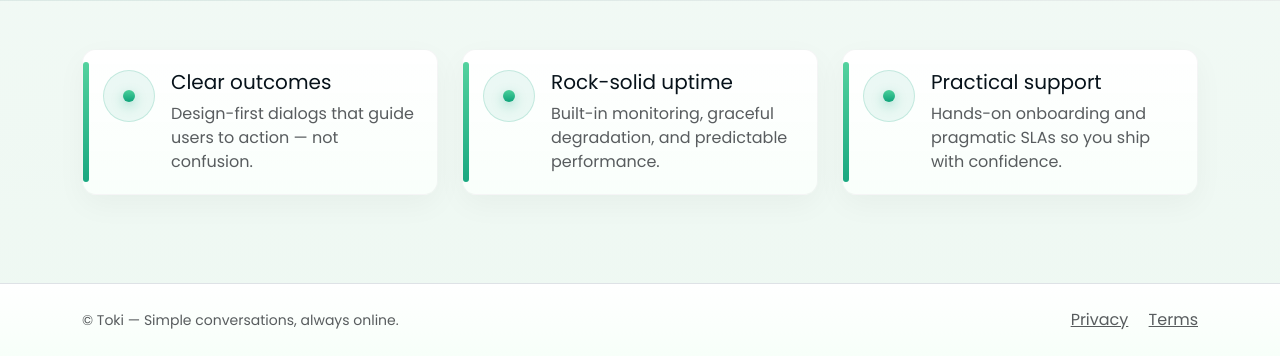
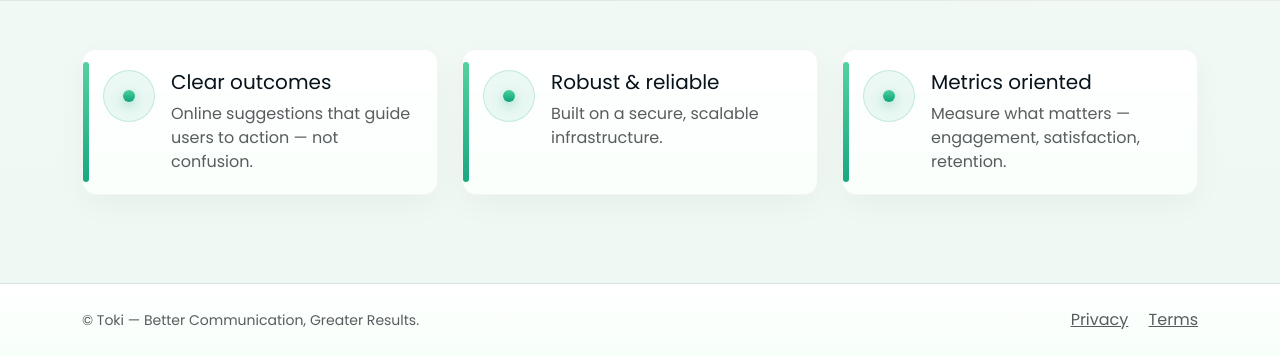
Before and after one commit to Maorb23/Toki, a Django app: page / in a window 1280 px wide. Shown: the part 643-999 px from the top of the page. Run offline with Django 4.2, Linux system fonts and the light colour scheme.

Commit message:
slightly improved text

```diff
--- a/landing/templates/landing/about.html
+++ b/landing/templates/landing/about.html
@@ -47,7 +47,7 @@
 			<div class="col-md-4">
 				<div class="feature-card p-4 h-100">
 					<h5 class="mb-2">Consistent delivery</h5>
-					<p class="text-muted mb-0">Stable performance backed by monitoring and simple processes.</p>
+					<p class="text-muted mb-0">Stable performance backed by monitoring and robust processes.</p>
 				</div>
 			</div>
 		</div>
--- a/landing/templates/landing/base.html
+++ b/landing/templates/landing/base.html
@@ -4,7 +4,7 @@
   <head>
     <meta charset="utf-8">
     <meta name="viewport" content="width=device-width, initial-scale=1">
-    <meta name="description" content="Toki — human-first conversational services: simple, reliable, always online">
+    <meta name="description" content="Toki — Write Once. Be Understood.">
     <title>{% block title %}Toki{% endblock %}</title>
 
     <link rel="icon" type="image/x-icon" href="{% static 'landing/images/birds.png' %}">
@@ -48,7 +48,7 @@
       <div class="container py-4">
         <div class="row align-items-center">
           <div class="col-md-6 text-center text-md-start">
-            <small class="text-muted">© {{ now|date:"Y" }} Toki — Simple conversations, always online.</small>
+            <small class="text-muted">© {{ now|date:"Y" }} Toki — Better Communication, Greater Results.</small>
           </div>
           <div class="col-md-6 text-center text-md-end">
             <a class="text-muted me-3" href="/privacy/">Privacy</a>
--- a/landing/templates/landing/contact.html
+++ b/landing/templates/landing/contact.html
@@ -8,7 +8,7 @@
     <div class="row g-4">
       <div class="col-lg-5">
         <h2 class="mb-3">Contact</h2>
-        <p class="text-muted">Have a question or want to work together? Send a short message or email us at <a href="mailto:hello@example.com">hello@example.com</a>.</p>
+        <p class="text-muted">Have a question or want to work together? Send a short message or email us at <a href="mailto:maorblumberg@gmail.com">maorblumberg@gmail.com</a>.</p>
         <dl class="row">
           <dt class="col-4 text-muted">Email</dt><dd class="col-8">maorblumberg@gmail.com</dd>
           <dt class="col-4 text-muted">Phone</dt><dd class="col-8">+972543276073</dd>
--- a/landing/templates/landing/index.html
+++ b/landing/templates/landing/index.html
@@ -10,8 +10,7 @@
         <p class="text-uppercase small text-muted mb-2">Conversational services</p>
         <h1 class="display-5 fw-bold text-dark">Toki — human-first conversations</h1>
         <p class="lead text-muted mt-3">
-          Conversational systems that feel human — fast to deploy, private by design, and reliably available when your customers need them.
-        </p>
+          Communication system that unifies — Everyone on the same page, effortlessly.        </p>
         <div class="d-flex gap-3 mt-4">
           <a class="btn btn-primary px-4" href="/contact/">Get in touch</a>
           <a class="btn btn-outline-secondary px-4" href="/about/">Learn more</a>
@@ -27,7 +26,7 @@
         <div class="hero-card hero-card-lg mx-auto shadow">
           <img src="{% static 'landing/images/birds.png' %}" alt="Toki logo" class="hero-logo mb-3 img-fluid">
           <h4 class="mb-1">Simple, always‑on conversations</h4>
-          <p class="text-muted mb-0">Human-first design, enterprise-ready reliability, and privacy you can trust.</p>
+          <p class="text-muted mb-0">Human-first design, enterprise-ready reliability and privacy.</p>
         </div>
       </div>
     </div>
@@ -45,7 +44,7 @@
 
           <div>
             <h5 class="mb-2">Clear outcomes</h5>
-            <p class="text-muted mb-0">Design-first dialogs that guide users to action — not confusion.</p>
+            <p class="text-muted mb-0">Online suggestions that guide users to action — not confusion.</p>
           </div>
         </div>
       </div>
@@ -56,8 +55,8 @@
 </div>
 
           <div>
-            <h5 class="mb-2">Rock-solid uptime</h5>
-            <p class="text-muted mb-0">Built-in monitoring, graceful degradation, and predictable performance.</p>
+            <h5 class="mb-2">Robust & reliable</h5>
+            <p class="text-muted mb-0"> Built on a secure, scalable infrastructure.</p>
           </div>
         </div>
       </div>
@@ -68,8 +67,8 @@
 </div>
 
           <div>
-            <h5 class="mb-2">Practical support</h5>
-            <p class="text-muted mb-0">Hands-on onboarding and pragmatic SLAs so you ship with confidence.</p>
+            <h5 class="mb-2">Metrics oriented </h5>
+            <p class="text-muted mb-0"> Measure what matters — engagement, satisfaction, retention.</p>
           </div>
         </div>
       </div>
```
